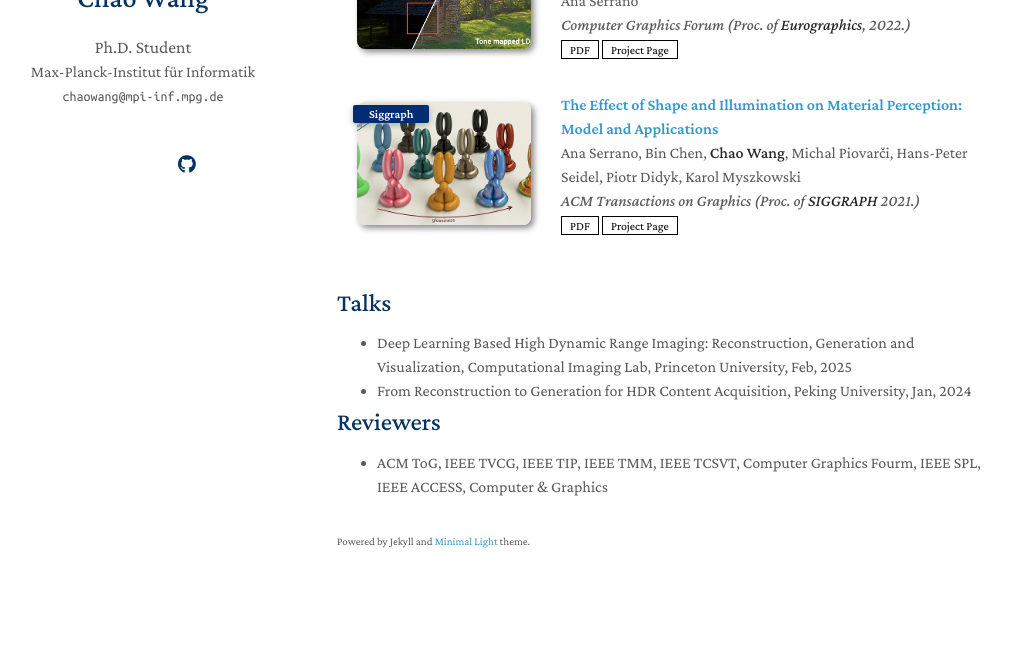
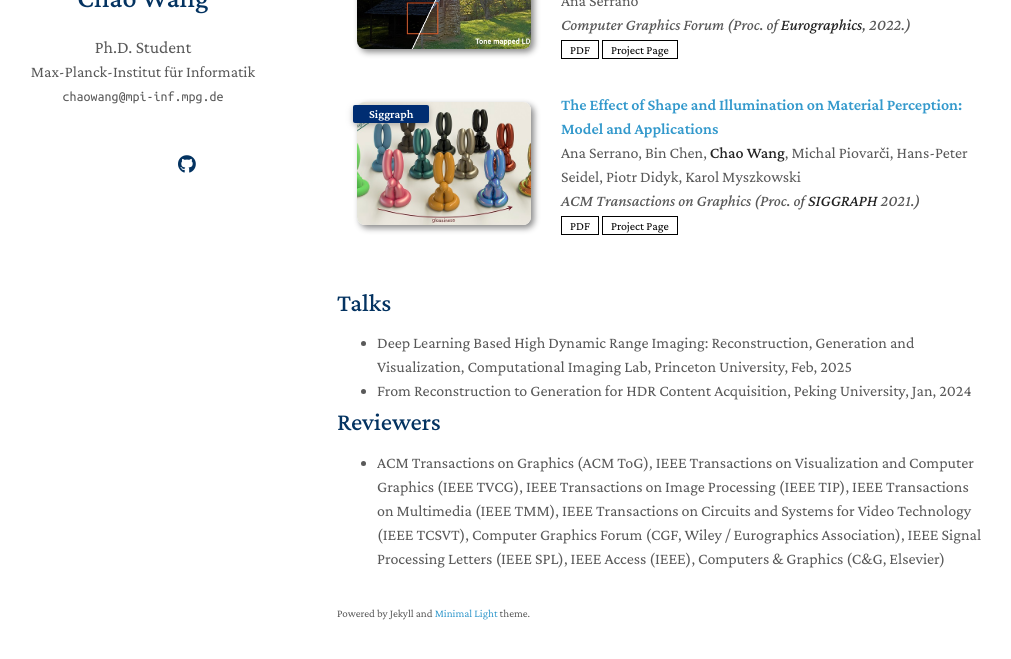
Before and after one commit to Hans1984/Hans1984.github.io, a Jekyll site: the page built from index.md, in a window 1280 px wide and 900 px high, scrolled down 1800 px, cut to the strip 206-865 px from the top of the window. Shown: the whole strip, without its empty margins (133-1144 px from the left). Built offline with Jekyll 4.4.1, drawn with Linux system fonts in a browser that asks for light colours; nearby versions of some CDN libraries; a style sheet for code colours, icons or effects is not loaded; our own code applies the rules of GitHub Pages for plain Markdown files; before the commit the page ends 2628 px from its top, so only the background shows below that.

Commit message:
Update services.md

```diff
--- a/_includes/services.md
+++ b/_includes/services.md
@@ -1,5 +1,15 @@
 ## Reviewers
 
 <ul style="margin:0 0 5px;">
-  <li>ACM ToG, IEEE TVCG, IEEE TIP, IEEE TMM, IEEE TCSVT, Computer Graphics Fourm, IEEE SPL, IEEE ACCESS, Computer & Graphics</li>
+  <li>
+    ACM Transactions on Graphics (ACM ToG),
+    IEEE Transactions on Visualization and Computer Graphics (IEEE TVCG),
+    IEEE Transactions on Image Processing (IEEE TIP),
+    IEEE Transactions on Multimedia (IEEE TMM),
+    IEEE Transactions on Circuits and Systems for Video Technology (IEEE TCSVT),
+    Computer Graphics Forum (CGF, Wiley / Eurographics Association),
+    IEEE Signal Processing Letters (IEEE SPL),
+    IEEE Access (IEEE),
+    Computers & Graphics (C&G, Elsevier)
+  </li>
 </ul>
```
